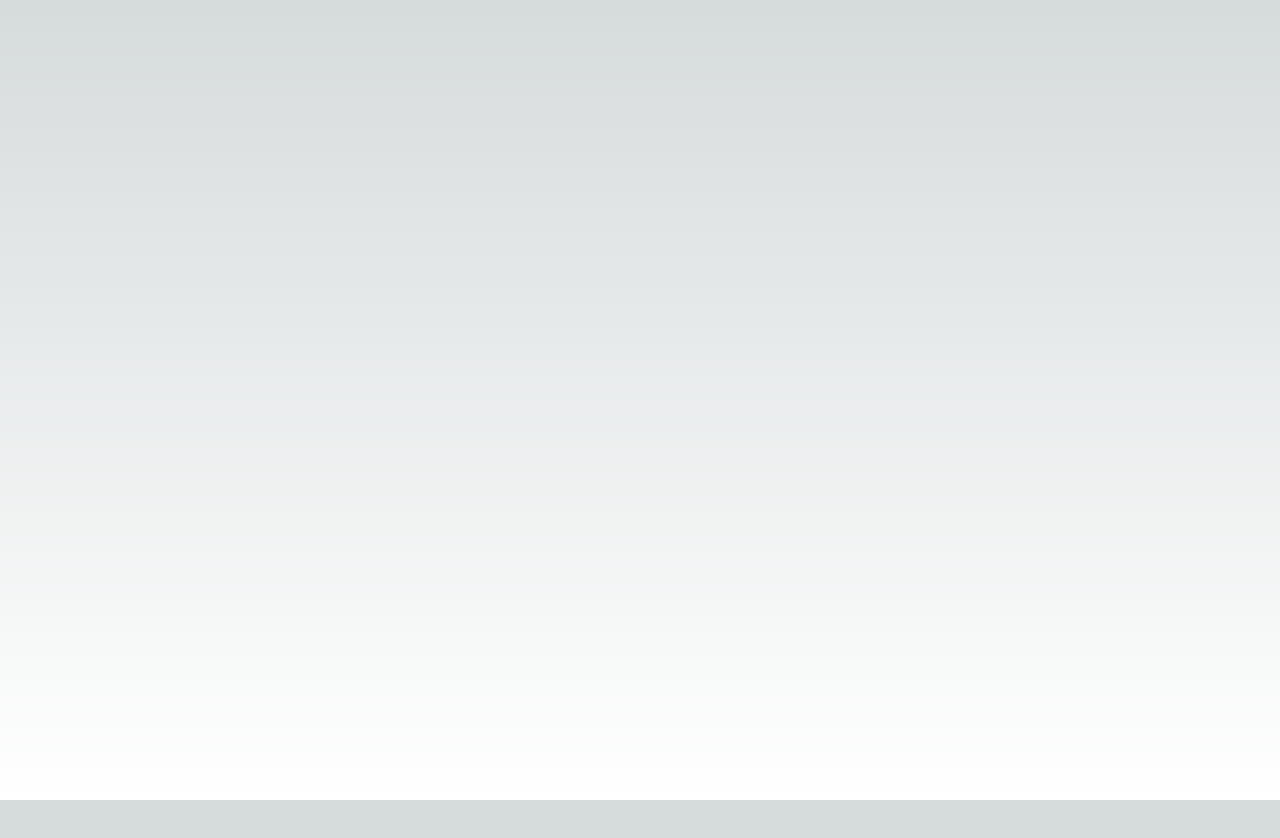
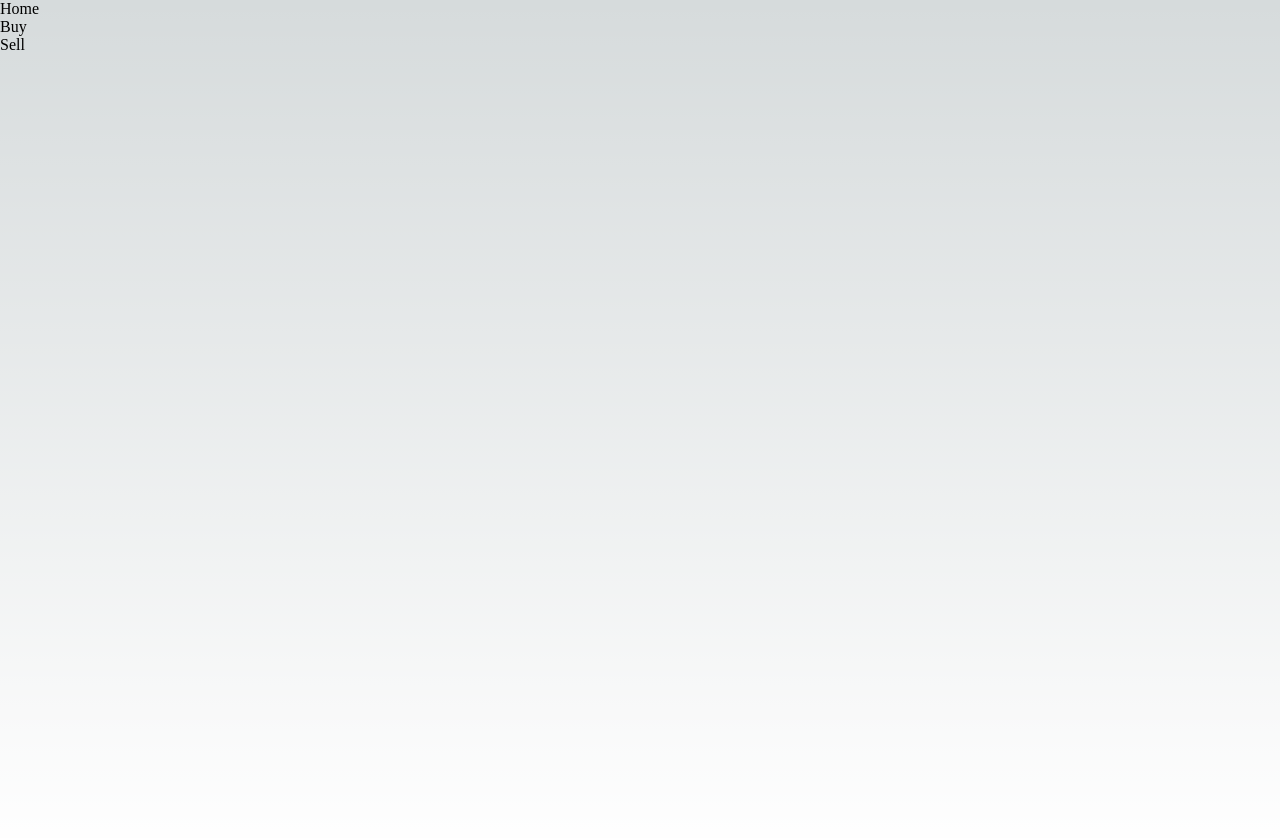
Before and after one commit to michalsamulak/real_estate, a Next.js app: page / in a window 1280 px wide. Shown: the top 838 px of the page. Before the commit the page ends 800 px from the top, so only its background shows below. Built offline with nearby package versions, Linux system fonts and the light colour scheme.

Commit message:
set navbar structure

```diff
--- /dev/null
+++ b/components/navbar/navbar.tsx
@@ -0,0 +1,41 @@
+
+import styles from "./navbar.module.css";
+
+
+import Link from "next/link";
+
+
+const NavBar = () => {
+
+
+  return (
+    <div className={styles.container}>
+      <div className={styles.wrapper}>
+
+
+        <ul className={styles.navItems}>
+            <Link href={'/'} >
+          <li className={styles.navItem} >
+            Home
+          </li>
+            </Link>
+            <Link href={'/buy'} >
+          <li className={styles.navItem} >
+            Buy
+          </li>
+            </Link>
+            <Link href={'/sell'}>
+          <li className={styles.navItem} >
+            Sell
+          </li>
+            </Link>
+        </ul>
+        <nav className={styles.navContainer}>
+
+        </nav>
+      </div>
+    </div>
+  );
+};
+
+export default NavBar;
--- a/src/pages/_app.tsx
+++ b/src/pages/_app.tsx
@@ -1,6 +1,12 @@
 import '@/styles/globals.css'
 import type { AppProps } from 'next/app'
+import NavBar from '../../components/navbar/navbar'
 
 export default function App({ Component, pageProps }: AppProps) {
-  return <Component {...pageProps} />
+  return (
+    <>
+    <NavBar />
+    <Component {...pageProps} />
+    </>
+  )
 }
--- a/src/pages/index.tsx
+++ b/src/pages/index.tsx
@@ -1,24 +1,29 @@
-import Head from 'next/head'
-import Image from 'next/image'
+import Head from "next/head";
+import Image from "next/image";
 
-import styles from '@/styles/Home.module.css'
-
-
+import styles from "@/styles/Home.module.css";
 
 export default function Home() {
     return (
         <>
             <Head>
+                <title>
+                    Real Estate Agency - Your One Stop Shop for Buying and
+                    Selling Properties
+                </title>
 
-<title>Real Estate Agency - Your One Stop Shop for Buying and Selling Properties</title>
-
-        <meta name="description" content="We are a real estate agency that helps clients buy and sell properties." />
-        <meta name="viewport" content="width=device-width, initial-scale=1" />
+                <meta
+                    name="description"
+                    content="We are a real estate agency that helps clients buy and sell properties."
+                />
+                <meta
+                    name="viewport"
+                    content="width=device-width, initial-scale=1"
+                />
                 <link rel="icon" href="/favicon.ico" />
             </Head>
             <main className={styles.main}>
-
             </main>
         </>
-  )
+    );
 }
```
Also changed, not shown: components/navbar/navbar.module.css (added). Lines whose indentation alone changed are shown as unchanged.
